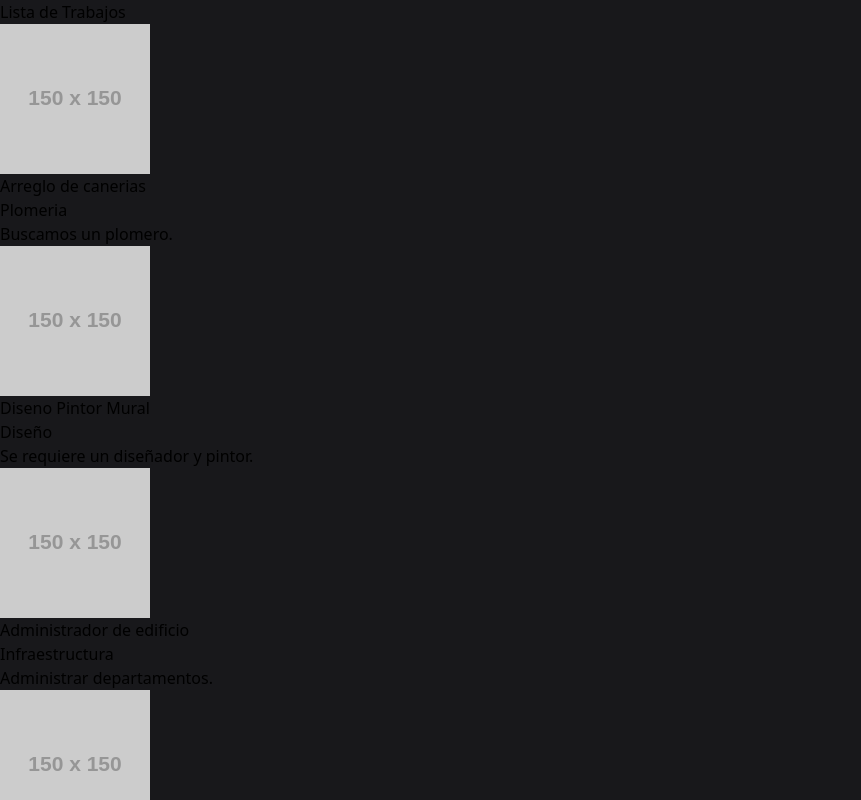
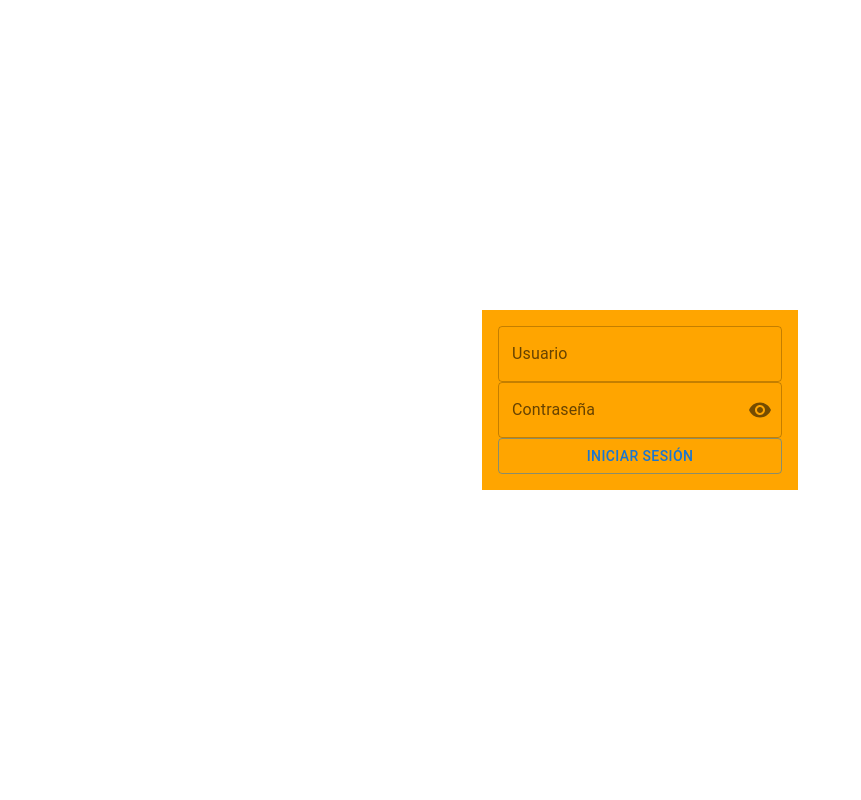
Before and after one commit to sebavlao/web-project-pp, a React (Vite) app: page /admin-login in a window 1280 px wide. Shown: the top 800 px of the page, without its empty margins (0-861 px from the left). Built offline with nearby package versions, Linux system fonts and the light colour scheme.

Commit message:
Instalo librerías de Material UI y creo la página Login con componentes de MUI, para la ruta /admin-login. Creo una ruta de prueba de dashboard para el admin con la dirección /admin. Desarrollo el contexto que funciona para setear el token de admin y superadmin en la session storage

```diff
--- a/package.json
+++ b/package.json
@@ -12,6 +12,7 @@
   "dependencies": {
     "@emotion/react": "^11.13.3",
     "@emotion/styled": "^11.13.0",
+    "@mui/icons-material": "^6.1.1",
     "@mui/material": "^6.1.1",
     "axios": "^1.7.7",
     "react": "^18.3.1",
--- a/src/App.jsx
+++ b/src/App.jsx
@@ -4,9 +4,13 @@ import { Login } from './pages/Login'
 import { RegisterClient } from './pages/RegisterClient'
 import { RegisterWorker } from './pages/RegisterWorker'
 import {WorkerDashboard} from './pages/private/WorkerDashboard';
+import LoginAdmin from './admin/pages/Login'
+import AuthAdminProvider from './admin/hooks/useAuth'
+import AdminDashboard from './admin/pages/AdminDashboard'
 
 function App() {
   return (
+    <AuthAdminProvider>
       <BrowserRouter>
           <Routes>
             <Route path='/' element={<Home></Home>}/>
@@ -14,10 +18,11 @@ function App() {
             <Route path='/registro-cliente' element={<RegisterClient/>}/>
             <Route path='/registro-trabajador' element={<RegisterWorker/>}/>
             <Route path='/dashboard-trabajador' element={<WorkerDashboard/>}/>
-          <Route path='/admin-login' element={<WorkerDashboard/>}/>
+            <Route path='/admin-login' element={<LoginAdmin />}/>
+            <Route path='/admin' element={<AdminDashboard />}/>
           </Routes>
       </BrowserRouter>
-
+    </AuthAdminProvider>
   )
 }
 
--- /dev/null
+++ b/src/admin/components/InputPassword.jsx
@@ -0,0 +1,51 @@
+import * as React from 'react';
+import IconButton from '@mui/material/IconButton';
+import OutlinedInput from '@mui/material/OutlinedInput';
+import InputLabel from '@mui/material/InputLabel';
+import InputAdornment from '@mui/material/InputAdornment';
+import FormControl from '@mui/material/FormControl';
+import Visibility from '@mui/icons-material/Visibility';
+import VisibilityOff from '@mui/icons-material/VisibilityOff';
+
+export default function InputPassword({ handleInput }) {
+  const [showPassword, setShowPassword] = React.useState(false);
+
+  const handleClickShowPassword = () => setShowPassword((show) => !show);
+
+  const handleMouseDownPassword = (event) => {
+    event.preventDefault();
+  };
+
+  const handleMouseUpPassword = (event) => {
+    event.preventDefault();
+  };
+
+  return (
+      <div>
+        <FormControl variant="outlined">
+          <InputLabel htmlFor="outlined-adornment-password">Contraseña</InputLabel>
+          <OutlinedInput
+            id="outlined-adornment-password"
+            type={showPassword ? 'text' : 'password'}
+            onChange={handleInput}
+            name={'password'}
+            endAdornment={
+              <InputAdornment position="end">
+                <IconButton
+                  aria-label="toggle password visibility"
+                  onClick={handleClickShowPassword}
+                  onMouseDown={handleMouseDownPassword}
+                  onMouseUp={handleMouseUpPassword}
+                  edge="end"
+                >
+                  {showPassword ? <VisibilityOff /> : <Visibility />}
+                </IconButton>
+              </InputAdornment>
+            }
+            label="Contraseña"
+          />
+        </FormControl>
+      </div>
+
+  );
+}
--- /dev/null
+++ b/src/admin/data/api.js
@@ -0,0 +1,5 @@
+const endpoints = {
+    authAdmin: "http://localhost:5000/api/admin/auth"
+}
+
+export default endpoints
--- /dev/null
+++ b/src/admin/hooks/useAuth.jsx
@@ -0,0 +1,27 @@
+import { useState, useEffect, createContext } from "react";
+
+export const AuthAdminContext = createContext();
+
+export default function AuthAdminProvider({ children }) {
+    const [token, setToken] = useState(getInitialState);
+
+    useEffect(() => {
+        sessionStorage.setItem('token', JSON.stringify(token));
+    }, [token]);
+
+    function getInitialState() {
+        const token = sessionStorage.getItem('token');
+        return token ? JSON.parse(token) : false;
+    };
+
+    return (
+        <AuthAdminContext.Provider value={
+            {
+                token,
+                setToken
+            }
+        }>
+            {children}
+        </AuthAdminContext.Provider>
+    )
+}
--- /dev/null
+++ b/src/admin/pages/AdminDashboard.jsx
@@ -0,0 +1,9 @@
+
+
+export default function AdminDashboard() {
+    return (
+        <div style={{backgroundColor: 'white', height: '100vh'}}>
+            Dashboard admin
+        </div>
+    )
+}
--- /dev/null
+++ b/src/admin/pages/Login.jsx
@@ -0,0 +1,62 @@
+import React, { useState, useContext } from 'react';
+import { TextField, Button} from '@mui/material';
+import InputPassword from '../components/InputPassword';
+import fetchWithBody from '../utilities/fetchWithBody';
+import { AuthAdminContext } from '../hooks/useAuth';
+import endpoints from '../data/api';
+import { Navigate } from 'react-router-dom';
+
+export default function LoginAdmin() {
+  const [form, setForm] = useState();
+  const [errorText, setErrorText] = useState(<></>);
+  const { token, setToken } = useContext(AuthAdminContext);
+
+  const handleSubmit = async (e) => {
+    e.preventDefault();
+    const serverResponse = await fetchWithBody(endpoints.authAdmin, "POST", form);
+
+    (!serverResponse.token) ? setErrorText(<p style={{color: 'red', fontSize: '.8rem', textAlign: 'center'}}>Datos incorrectos.</p>) : setErrorText(<></>);
+
+    if (serverResponse.token) { setToken(serverResponse.token) };
+  }
+
+  const handleInput = (e) => {
+    setForm({...form, [e.target.name]: e.target.value});
+  }
+
+    return (
+      <div style={styles.container}>
+          <form method="POST" onSubmit={handleSubmit} style={styles.form}>
+              {/* name */}
+              <TextField id="outlined-basic" label="Usuario" variant="outlined" name='username' onChange={handleInput}/>
+
+             {/* password */}
+              <InputPassword handleInput={handleInput}></InputPassword>
+
+              {/* posible error */}
+              { errorText }
+              {/* submit */}
+              <Button variant="outlined" type='submit'>Iniciar sesión</Button>
+          </form>
+      </div>
+    )
+}
+
+
+
+const styles = {
+    form: {
+        display: 'flex',
+        flexDirection: 'column',
+        padding: '1rem',
+        backgroundColor: 'orange'
+    },
+    container: {
+      backgroundColor: 'white',
+      height: '100vh',
+      display: 'flex',
+      flexDirection: 'column',
+      justifyContent: 'center',
+      alignItems: 'center'
+  }
+}
--- /dev/null
+++ b/src/admin/utilities/fetchWithBody.js
@@ -0,0 +1,15 @@
+// Function for fetchs that require a body data (method POST, PUT... etc)
+
+export default async function fetchWithBody(endpoint, method, body) {
+    let data = {
+        method: method,
+        headers: {
+            "Content-Type": "application/json"
+        },
+        body: JSON.stringify(body)
+    }
+
+    let res = await fetch(endpoint, data);
+    let json = await res.json();
+    return json;
+}
```
Also changed, not shown: src/admin/utilities/fetchWithoutBdy.js (added, +14 -0 lines), 1 other file (tests, documents, lock files or other folders). Lines whose indentation alone changed are shown as unchanged.
